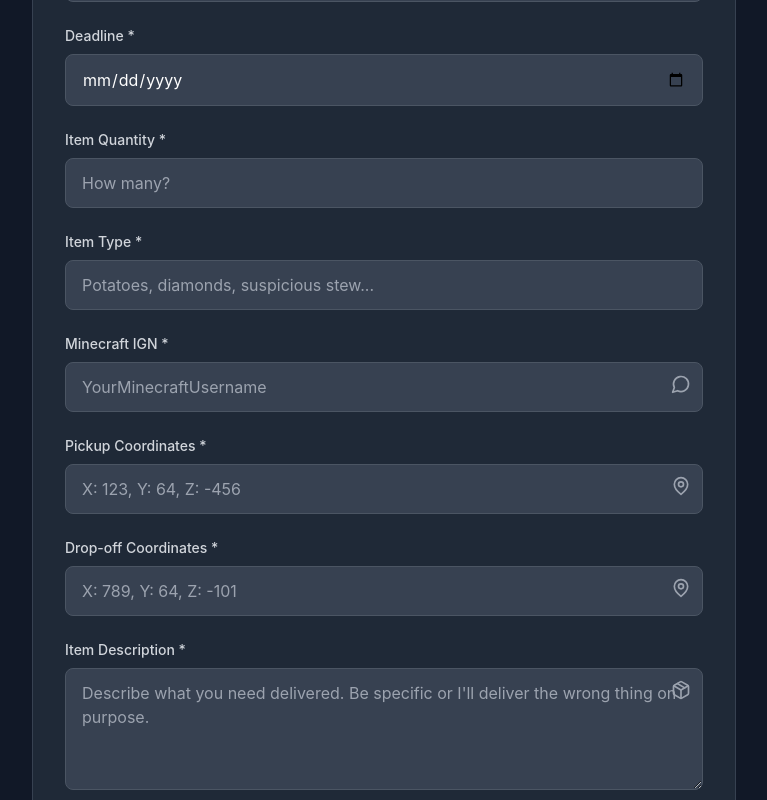
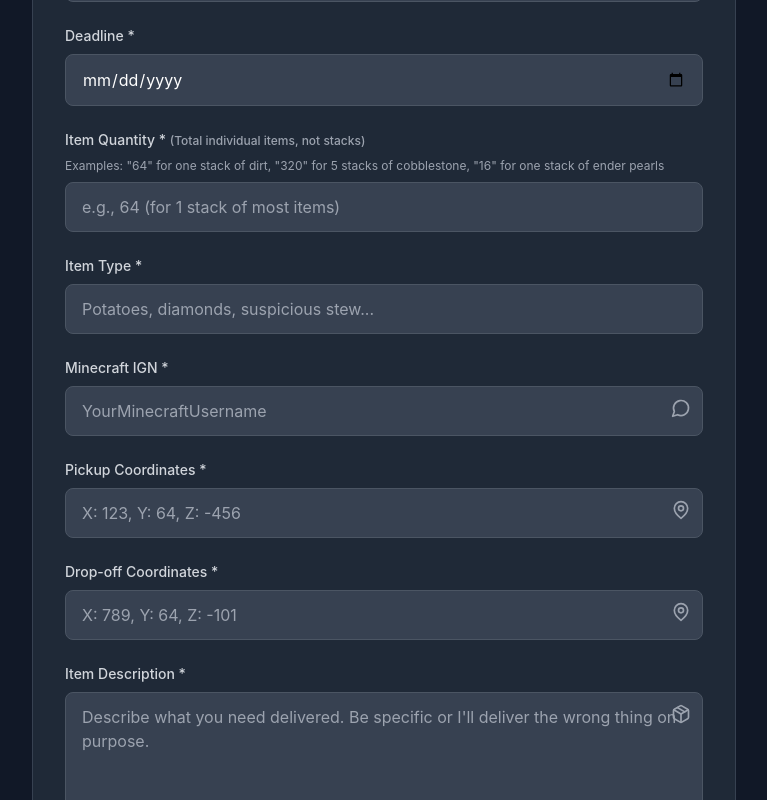
Before and after one commit to NilsTGG/job-board-app, a React (Vite) app: page / in a window 1280 px wide. Shown: the part 4480-5280 px from the top of the page, without its empty margins (256-1023 px from the left). Built offline with nearby package versions, Linux system fonts and the light colour scheme.

Commit message:
Clarify Item Quantity in Form

```diff
--- a/src/components/JobForm.tsx
+++ b/src/components/JobForm.tsx
@@ -130,7 +130,9 @@ const JobForm: React.FC = () => {
     const urgency = formData.urgency;
     const insurance = formData.insurance;
 
-    let baseCost = Math.max(5, Math.ceil(quantity / 10) * 2);
+    // Base cost calculation: 1 diamond per stack (64 items) for most items
+    // Minimum 3 diamonds for any delivery
+    let baseCost = Math.max(3, Math.ceil(quantity / 64) * 2);
 
     if (urgency === 'urgent') baseCost *= 1.5;
     if (urgency === 'life-or-death') baseCost *= 2;
@@ -311,8 +313,11 @@ const JobForm: React.FC = () => {
             {/* Item Quantity */}
             <div>
               <label htmlFor="itemQuantity" className="block text-sm font-medium text-gray-300 mb-2">
-                Item Quantity *
+                Item Quantity * <span className="text-gray-400 text-xs">(Total individual items, not stacks)</span>
               </label>
+              <div className="mb-2 text-xs text-gray-400">
+                Examples: "64" for one stack of dirt, "320" for 5 stacks of cobblestone, "16" for one stack of ender pearls
+              </div>
               <input
                 type="number"
                 id="itemQuantity"
@@ -323,7 +328,7 @@ const JobForm: React.FC = () => {
                 className={`w-full px-4 py-3 bg-gray-700 border rounded-lg text-white placeholder-gray-400 focus:outline-none focus:ring-2 focus:ring-blue-500 transition-colors ${
                   errors.itemQuantity ? 'border-red-500' : 'border-gray-600'
                 }`}
-                placeholder="How many?"
+                placeholder="e.g., 64 (for 1 stack of most items)"
                 min="1"
               />
               {errors.itemQuantity && (
@@ -534,7 +539,12 @@ const JobForm: React.FC = () => {
                   {formData.itemQuantity && (
                     <div className="flex justify-between">
                       <span className="text-gray-300">Quantity:</span>
-                      <span className="text-white">{formData.itemQuantity}</span>
+                      <span className="text-white">
+                        {formData.itemQuantity} items
+                        <span className="text-gray-400 text-xs ml-1">
+                          (~{Math.ceil(parseInt(formData.itemQuantity) / 64)} stacks)
+                        </span>
+                      </span>
                     </div>
                   )}
                   {formData.urgency && (
@@ -583,6 +593,7 @@ const JobForm: React.FC = () => {
                   <ul className="text-sm text-gray-300 space-y-1">
                     <li>• Be specific with coordinates (include Y-level)</li>
                     <li>• Mention if the area is dangerous or protected</li>
+                    <li>• Quantity = total items (64 dirt = 1 stack, 320 dirt = 5 stacks)</li>
                     <li>• Payment is due upon pickup, not delivery</li>
                     <li>• Rush orders cost extra but get priority treatment</li>
                   </ul>
```
